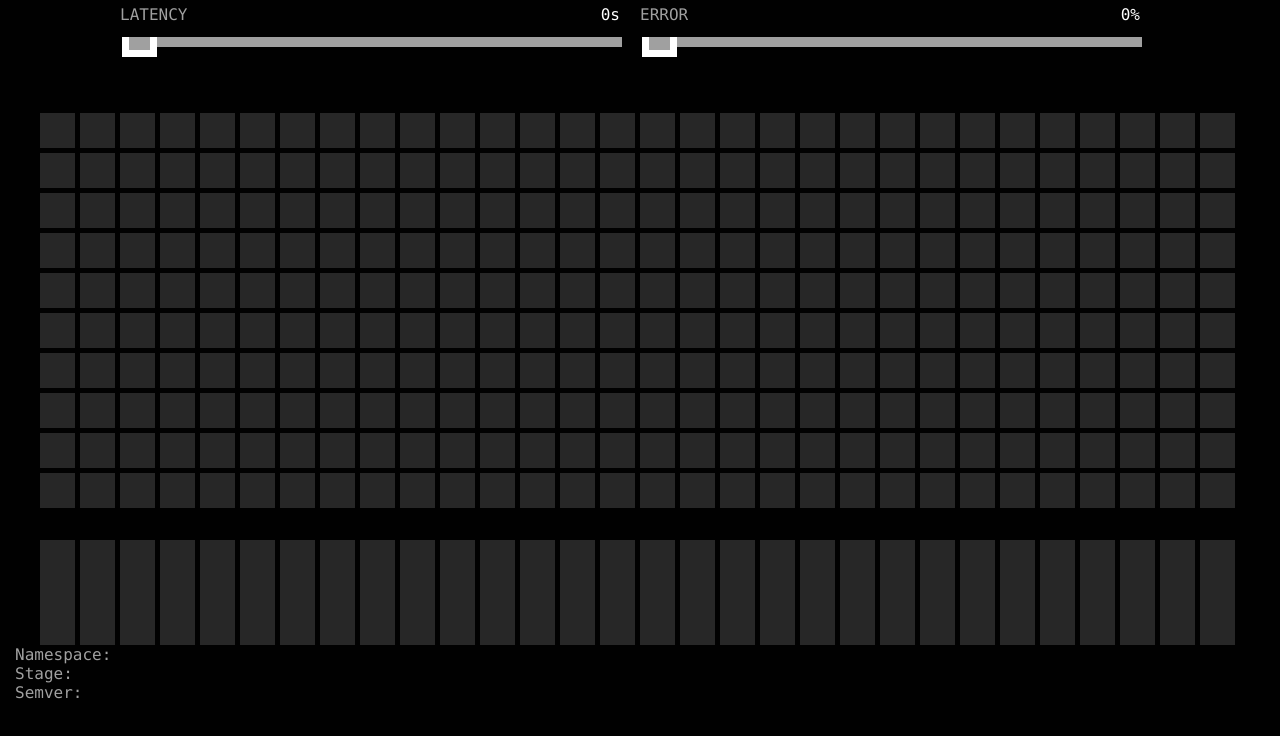
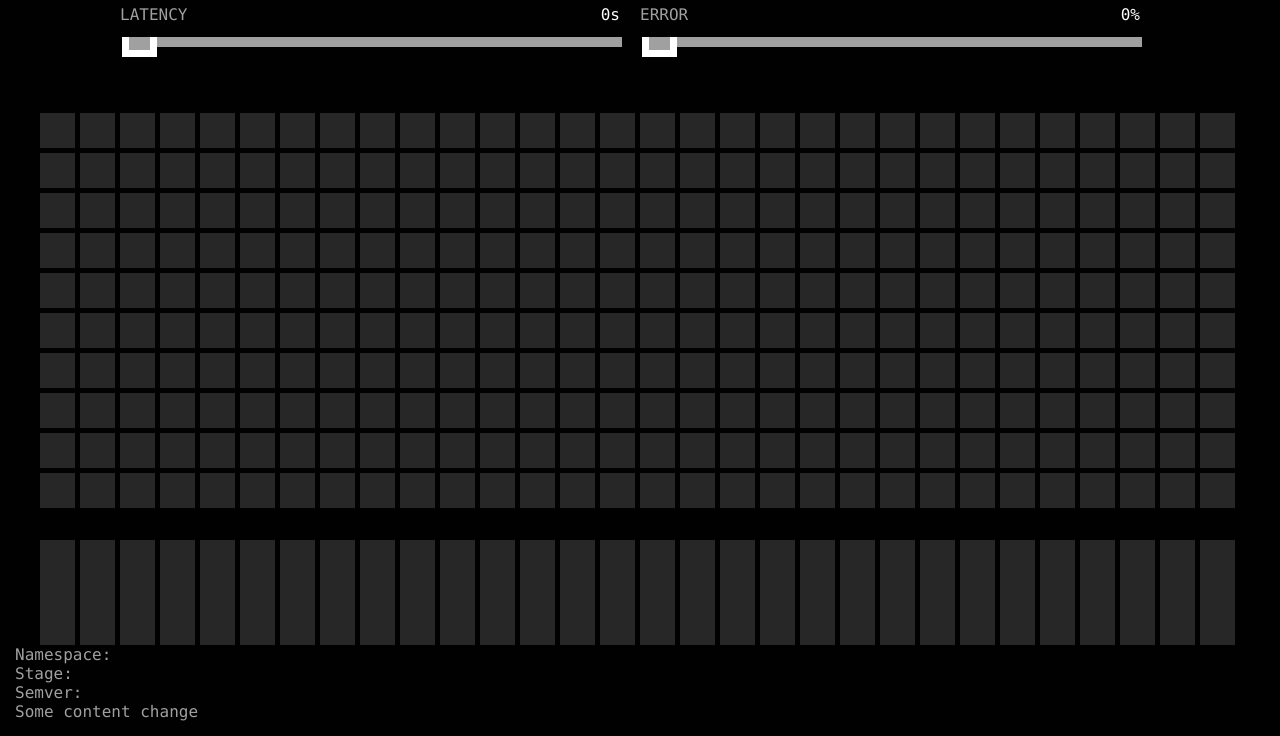
Before and after one commit to eddiewebb/argodemo-rollouts-app, a plain HTML site: page index.html in a window 1280 px wide. Shown: the part 122-858 px from the top of the page. Drawn offline with Linux system fonts and the light colour scheme; no server answers.

Commit message:
Change content in the footer section
Updated footer content in index.html.

```diff
--- a/index.html
+++ b/index.html
@@ -42,6 +42,7 @@
       <div class="footer__item" id="namespace">Namespace: </div>
       <div class="footer__item" id="stage">Stage: </div>
       <div class="footer__item" id="semver">Semver: </div>
+      Some content change
     </div>
   </body>
   <script src="main.js"></script>
```
